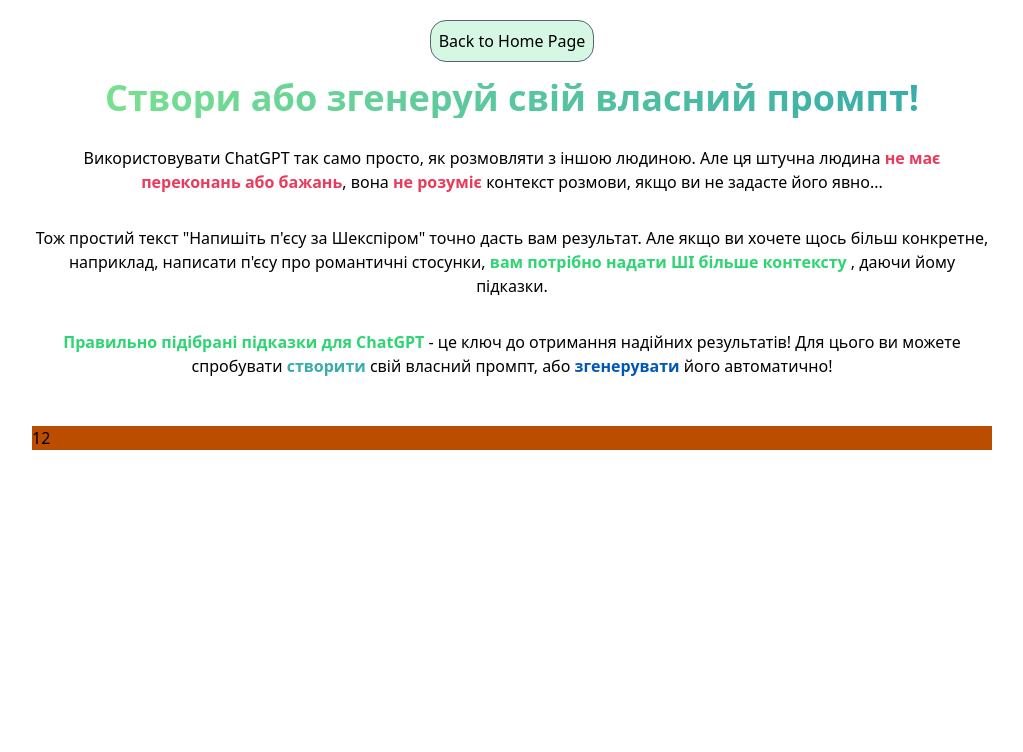
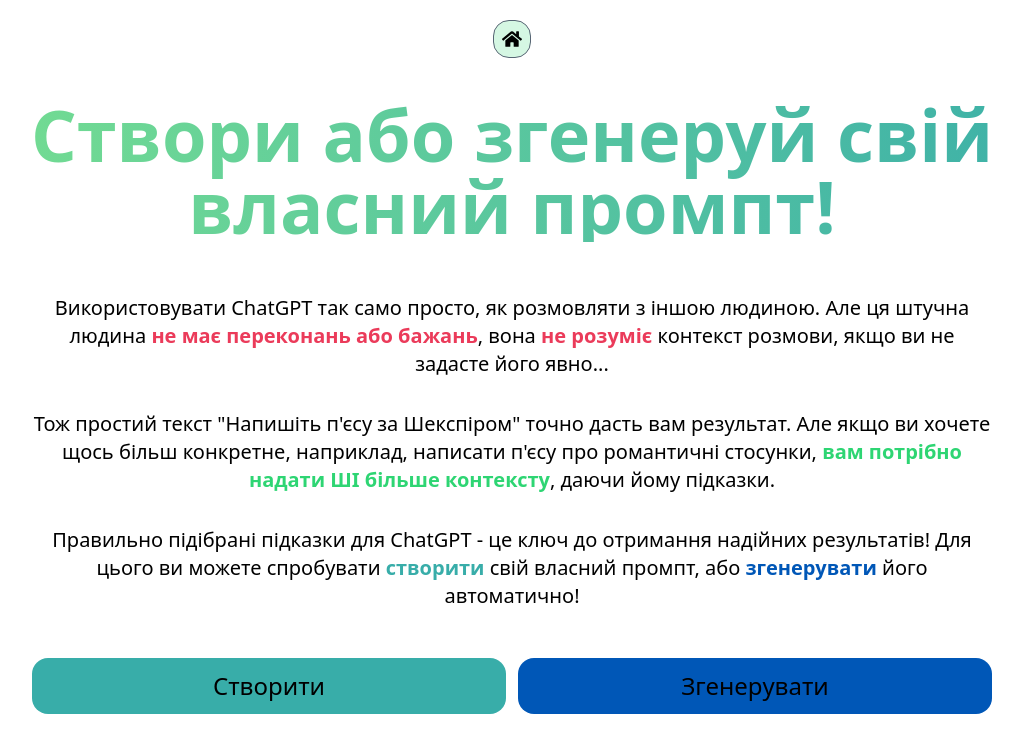
Before and after one commit to carlson142/prompt-helper, a Next.js app: page /add-new-prompt in a window 1280 px wide. Shown: the top 752 px of the page, without its empty margins (128-1151 px from the left). Built offline with nearby package versions, Linux system fonts and the light colour scheme.

Commit message:
enhance AddNewPromptPage: implement navigation buttons for creating and generating prompts; add CreatePrompt and GeneratePrompt pages

```diff
--- a/src/app/(routes)/add-new-prompt/page.tsx
+++ b/src/app/(routes)/add-new-prompt/page.tsx
@@ -1,6 +1,20 @@
+"use client";
+
 import { BackToHome } from "@/app/components/AddNewPromptPage/Buttons/BackToHome";
+import { CommonButton } from "@/app/components/AddNewPromptPage/Buttons/CommonButton";
+import { useRouter } from "next/navigation";
 
 export default function AddNewPromptPage() {
+  const router = useRouter();
+
+  const handleGenerate = () => {
+    router.push("/generate-prompt");
+  };
+
+  const handleCreate = () => {
+    router.push("/create-prompt");
+  };
+
   return (
     <div className="flex flex-col w-screen h-screen p-5">
       {/* Back to Home button */}
@@ -9,15 +23,14 @@
       </div>
 
       {/* Heading */}
-      <div className="self-center mt-4">
-        <h1 className="text-4xl font-bold bg-gradient-to-r from-[var(--main-heading-green)] to-[var(--main-heading-teal)] text-transparent bg-clip-text mb-1">
+      <div className="self-center mt-10 text-center">
+        <h1 className="text-7xl font-bold bg-gradient-to-r from-[var(--main-heading-green)] to-[var(--main-heading-teal)] text-transparent bg-clip-text mb-1">
           Створи або згенеруй свій власний промпт!
         </h1>
       </div>
 
-      {/* Опис */}
-      <div className="w-[960px] flex flex-col self-center mt-6 text-center">
-        <p className="mb-8 last:mb-0">
+      <div className="w-[960px] flex flex-col self-center mt-12 text-center">
+        <p className="mb-8 last:mb-0 text-xl">
           Використовувати ChatGPT так само просто, як розмовляти з іншою
           людиною. Але ця штучна людина{" "}
           <span className="text-[var(--secondary-red)] font-bold">
@@ -30,22 +43,19 @@
           контекст розмови, якщо ви не задасте його явно...
         </p>
 
-        <p className="mb-8 last:mb-0">
+        <p className="mb-8 last:mb-0 text-xl">
           Тож простий текст "Напишіть п'єсу за Шекспіром" точно дасть вам
           результат. Але якщо ви хочете щось більш конкретне, наприклад,
           написати п'єсу про романтичні стосунки,{" "}
           <span className="text-[var(--primary-green)] font-bold">
             вам потрібно надати ШІ більше контексту
-          </span>{" "}
+          </span>
           , даючи йому підказки.
         </p>
 
-        <p>
-          <span className="text-[var(--primary-green)] font-bold">
-            Правильно підібрані підказки для ChatGPT
-          </span>{" "}
-          - це ключ до отримання надійних результатів! Для цього ви можете
-          спробувати{" "}
+        <p className="text-xl">
+          Правильно підібрані підказки для ChatGPT - це ключ до отримання
+          надійних результатів! Для цього ви можете спробувати{" "}
           <span className="text-[var(--main-heading-teal)] font-bold">
             створити
           </span>{" "}
@@ -55,10 +65,14 @@
         </p>
       </div>
 
-      {/* Кнопки "Створити" та "Згенерувати" */}
-      <div className="w-[960px] bg-amber-700 flex mt-12 self-center">
-        <button>1</button>
-        <button>2</button>
+      {/*Кнопки "Створити" та "Згенерувати" */}
+      <div className="w-[960px] flex mt-12 self-center gap-3">
+        <CommonButton text="Cтворити" color="#38ada9" onClick={handleCreate} />
+        <CommonButton
+          text="Згенерувати"
+          color="#0057b7"
+          onClick={handleGenerate}
+        />
       </div>
     </div>
   );
--- /dev/null
+++ b/src/app/(routes)/create-prompt/page.tsx
@@ -0,0 +1,13 @@
+import { BackToHome } from "@/app/components/AddNewPromptPage/Buttons/BackToHome";
+import React from "react";
+
+export default function CreatePrompt() {
+  return (
+    <div className="flex flex-col w-screen h-screen p-5">
+      <div className="self-center">
+        <BackToHome />
+      </div>
+      <h1>Create Prompt</h1>
+    </div>
+  );
+}
--- /dev/null
+++ b/src/app/(routes)/generate-prompt/page.tsx
@@ -0,0 +1,25 @@
+import { BackToHome } from "@/app/components/AddNewPromptPage/Buttons/BackToHome";
+
+export default function Generate() {
+  return (
+    <div className="flex flex-col w-screen h-screen p-5">
+      <div className="self-center">
+        <BackToHome />
+      </div>
+
+      <div className="text-center mt-6">
+        <h1 className="text-4xl font-bold bg-gradient-to-r from-[var(--main-heading-green)] to-[var(--main-heading-teal)] text-transparent bg-clip-text mb-1">
+          Згенеруй свій власний промпт!
+        </h1>
+      </div>
+
+      <div className="w-full h-full bg-red-500 flex">
+        {/* Left Side */}
+        <div className="flex-1 bg-green-400"></div>
+
+        {/* Right Side */}
+        <div className="flex-1 bg-blue-400"></div>
+      </div>
+    </div>
+  );
+}
--- a/src/app/components/AddNewPromptPage/Buttons/BackToHome.tsx
+++ b/src/app/components/AddNewPromptPage/Buttons/BackToHome.tsx
@@ -1,4 +1,6 @@
 "use client";
+
+import { FaHome } from "react-icons/fa";
 
 import { useRouter } from "next/navigation";
 
@@ -13,7 +15,7 @@
       onClick={handleBackToHome}
       className="p-2 cursor-pointer border border-[var(--dotted-border)] w-max rounded-2xl flex items-center justify-center hover:bg-[var(--primary-green)] transition-all bg-[var(--primary-fadeGreen)]"
     >
-      Back to Home Page
+      <FaHome className="text-xl" />
     </button>
   );
 };
--- /dev/null
+++ b/src/app/components/AddNewPromptPage/Buttons/CommonButton.tsx
@@ -0,0 +1,19 @@
+type BtnProps = {
+  color: string;
+  text: string;
+  onClick: () => void;
+};
+
+export const CommonButton: React.FC<BtnProps> = ({ color, text, onClick }) => {
+  console.log(color);
+
+  return (
+    <button
+      className="w-full cursor-pointer rounded-2xl py-3 text-2xl hover:-translate-y-1 transition-all"
+      style={{ backgroundColor: color }}
+      onClick={onClick}
+    >
+      {text}
+    </button>
+  );
+};
```
